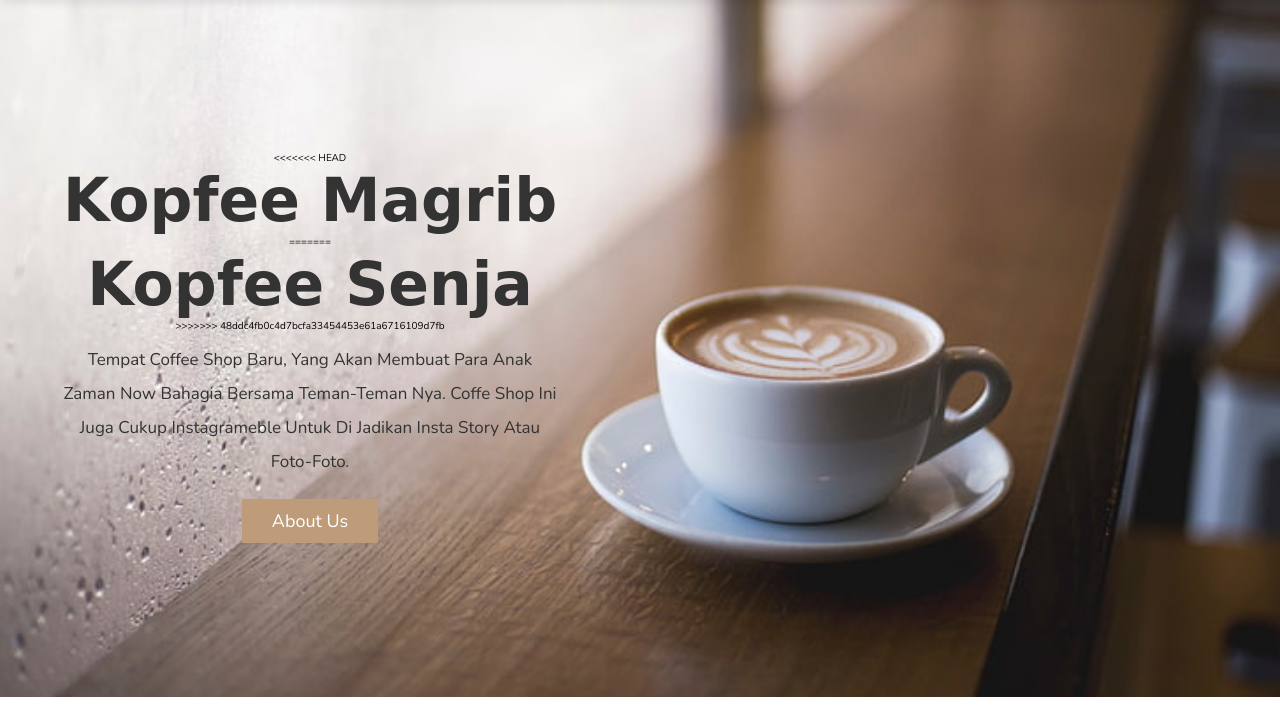
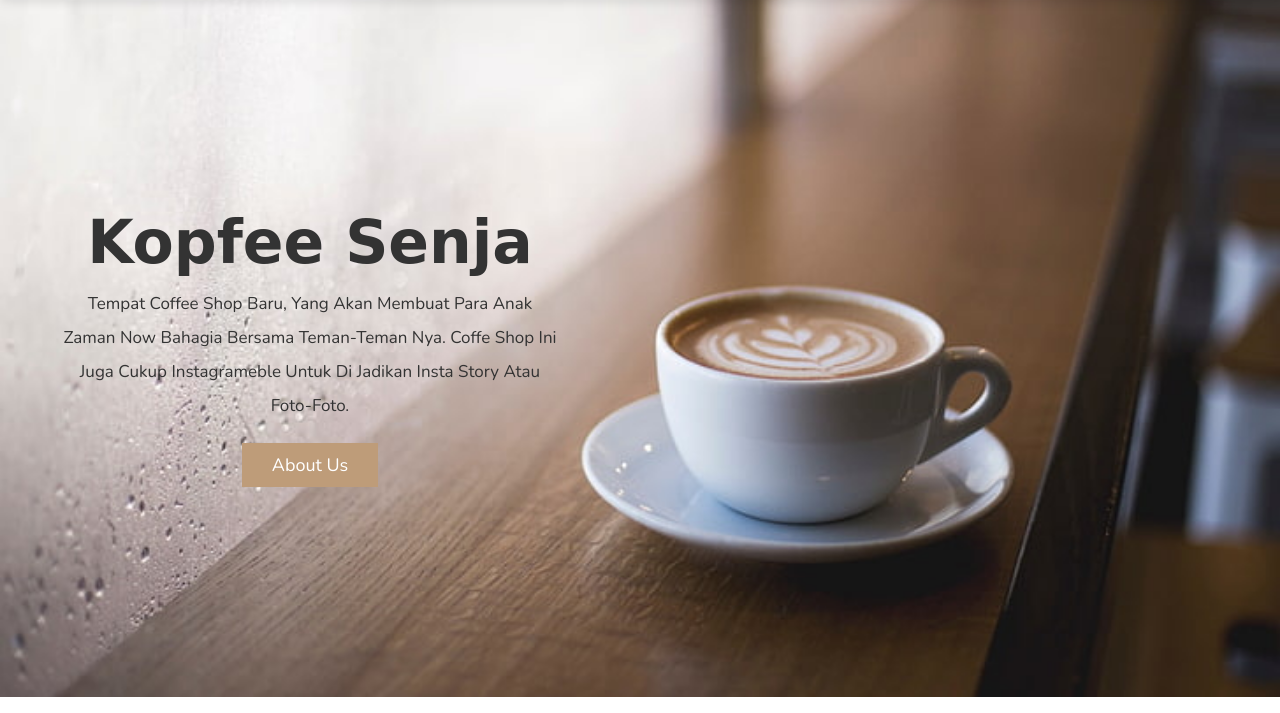
Before and after one commit to farrelval/Kopfee-Senja, a plain HTML site: page index.html in a window 1280 px wide. Shown: the part 87-800 px from the top of the page. Drawn offline with nearby package versions, Linux system fonts and the light colour scheme; a web font is replaced by a local one.

Commit message:
Update h3 lagiiii

```diff
--- a/index.html
+++ b/index.html
@@ -47,11 +47,7 @@
 <div class="home-bg">
 	<section class="home" id="home">
 		<div class="content">
-<<<<<<< HEAD
-			<h3>Kopfee Magrib</h3>
-=======
 			<h3>Kopfee Senja</h3>
->>>>>>> 48ddc4fb0c4d7bcfa33454453e61a6716109d7fb
 			<p>Tempat coffee shop baru, yang akan membuat para anak zaman now bahagia bersama teman-teman nya. Coffe shop ini juga cukup instagrameble untuk di jadikan insta story atau foto-foto.</p>
 			<a href="#about" class="btn">About Us</a>
 		</div>
```
